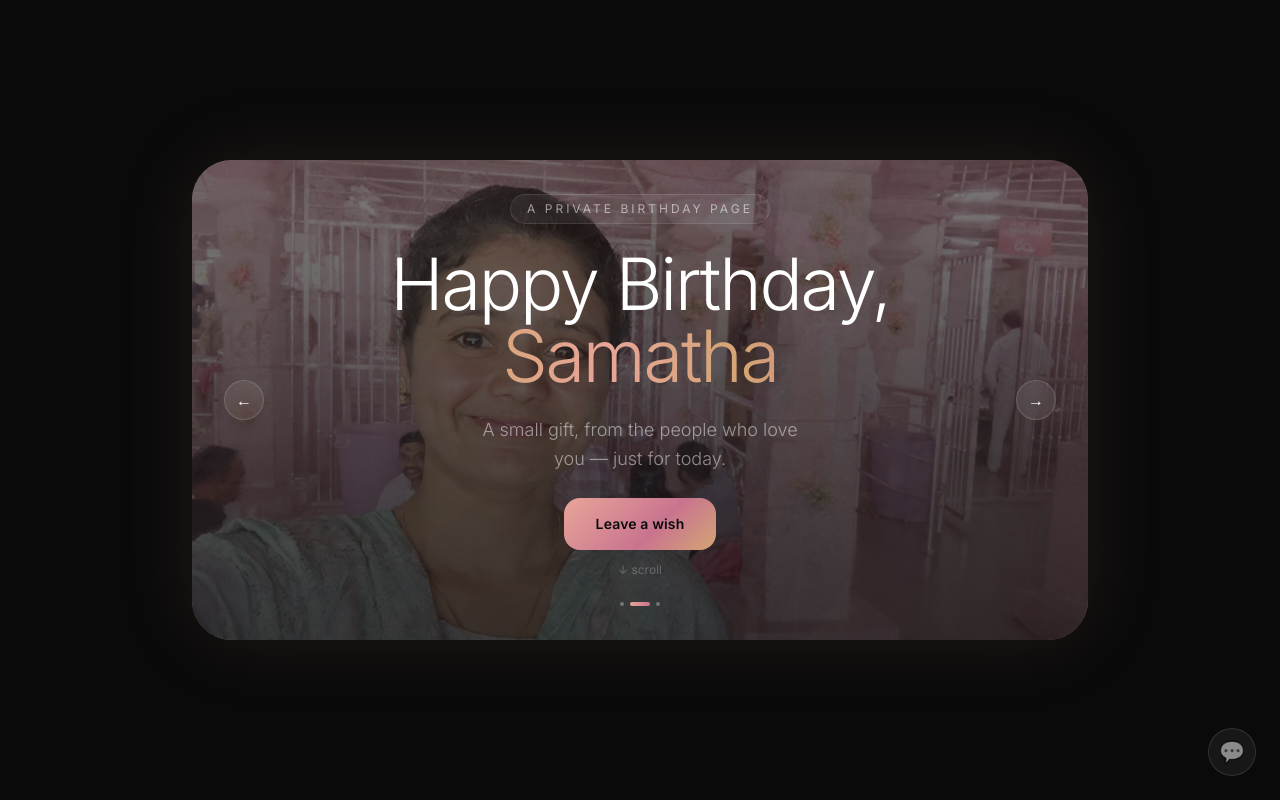
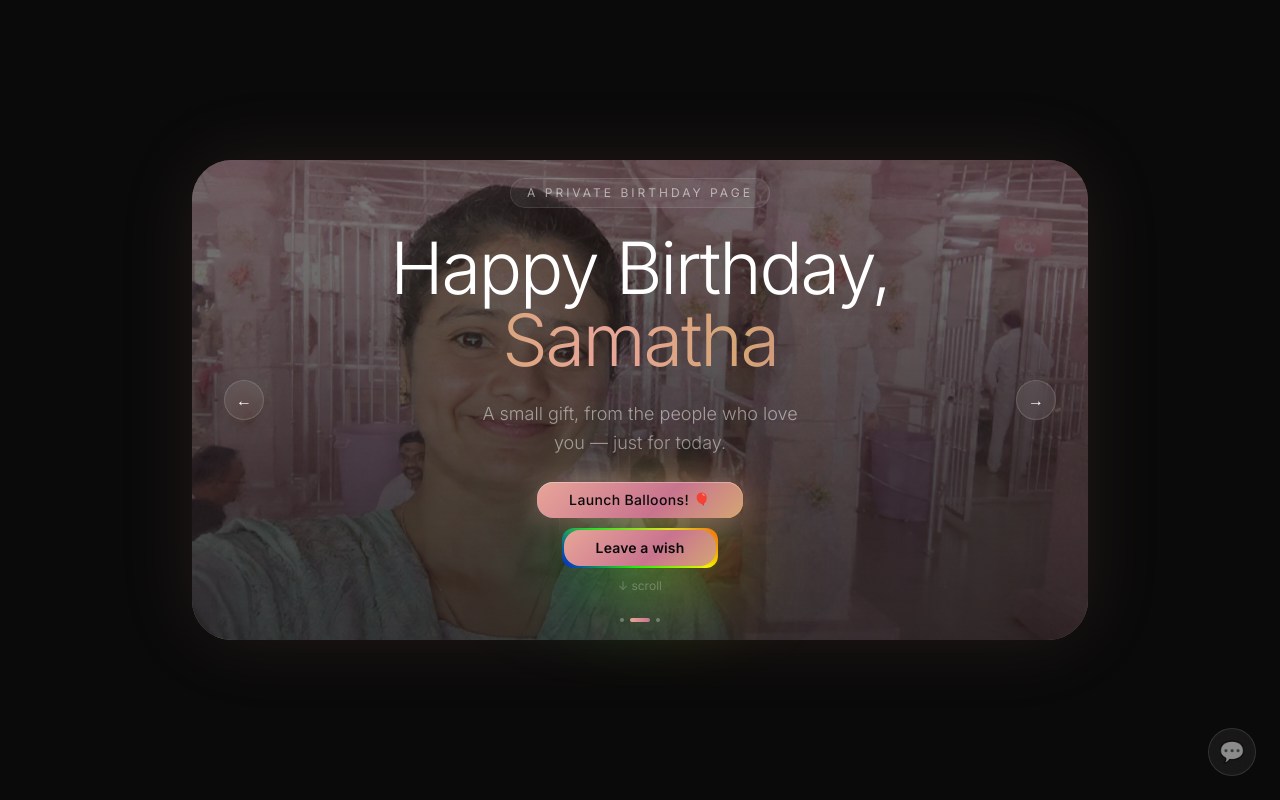
Before and after one commit to wishingsamatha/wishingsamatha.github.io, a React (Vite) app: page / in a window 1280 px wide. Shown: the top 800 px of the page. Built offline with nearby package versions, Linux system fonts and the light colour scheme; the HTML template or start-up script is replaced by a standard one.

Commit message:
added a rainbow effect on cta's and added a leave a ballon component.

```diff
--- /dev/null
+++ b/src/components/ui/balloons.tsx
@@ -0,0 +1,54 @@
+import * as React from "react"
+import { cn } from "@/lib/utils"
+import { balloons, textBalloons } from "balloons-js"
+
+
+export interface BalloonsProps {
+  type?: "default" | "text"
+  text?: string
+  fontSize?: number
+  color?: string
+  className?: string
+  onLaunch?: () => void
+}
+
+export interface BalloonsRef {
+  launchAnimation: () => void
+}
+
+
+const Balloons = React.forwardRef<BalloonsRef, BalloonsProps>(
+  ({ type = "default", text, fontSize = 120, color = "#000000", className, onLaunch }, ref) => {
+    const containerRef = React.useRef<HTMLDivElement>(null)
+
+    const launchAnimation = React.useCallback(() => {
+      if (type === "default") {
+        balloons()
+      } else if (type === "text" && text) {
+        textBalloons([
+          {
+            text,
+            fontSize,
+            color,
+          },
+        ])
+      }
+
+      if (onLaunch) {
+        onLaunch()
+      }
+    }, [type, text, fontSize, color, onLaunch])
+
+
+    React.useImperativeHandle(ref, () => ({
+      launchAnimation,
+    }), [launchAnimation])
+
+
+    return <div ref={containerRef} className={cn("balloons-container", className)} />
+  }
+)
+Balloons.displayName = "Balloons"
+
+
+export { Balloons }
--- /dev/null
+++ b/src/components/ui/button.tsx
@@ -0,0 +1,52 @@
+import { Slot } from "@radix-ui/react-slot";
+import { cva, type VariantProps } from "class-variance-authority";
+import * as React from "react";
+
+import { cn } from "@/lib/utils";
+
+const buttonVariants = cva(
+  "inline-flex items-center justify-center whitespace-nowrap rounded-lg text-sm font-medium transition-colors outline-offset-2 focus-visible:outline focus-visible:outline-2 focus-visible:outline-ring/70 disabled:pointer-events-none disabled:opacity-50 [&_svg]:pointer-events-none [&_svg]:shrink-0",
+  {
+    variants: {
+      variant: {
+        default: "bg-primary text-primary-foreground shadow-sm shadow-black/5 hover:bg-primary/90",
+        destructive:
+          "bg-destructive text-destructive-foreground shadow-sm shadow-black/5 hover:bg-destructive/90",
+        outline:
+          "border border-input bg-background shadow-sm shadow-black/5 hover:bg-accent hover:text-accent-foreground",
+        secondary:
+          "bg-secondary text-secondary-foreground shadow-sm shadow-black/5 hover:bg-secondary/80",
+        ghost: "hover:bg-accent hover:text-accent-foreground",
+        link: "text-primary underline-offset-4 hover:underline",
+      },
+      size: {
+        default: "h-9 px-4 py-2",
+        sm: "h-8 rounded-lg px-3 text-xs",
+        lg: "h-10 rounded-lg px-8",
+        icon: "h-9 w-9",
+      },
+    },
+    defaultVariants: {
+      variant: "default",
+      size: "default",
+    },
+  },
+);
+
+export interface ButtonProps
+  extends React.ButtonHTMLAttributes<HTMLButtonElement>,
+    VariantProps<typeof buttonVariants> {
+  asChild?: boolean;
+}
+
+const Button = React.forwardRef<HTMLButtonElement, ButtonProps>(
+  ({ className, variant, size, asChild = false, ...props }, ref) => {
+    const Comp = asChild ? Slot : "button";
+    return (
+      <Comp className={cn(buttonVariants({ variant, size, className }))} ref={ref} {...props} />
+    );
+  },
+);
+Button.displayName = "Button";
+
+export { Button, buttonVariants };
--- a/src/index.css
+++ b/src/index.css
@@ -85,6 +85,34 @@ html {
   100% { background-position: 200% center; }
 }
 
+@keyframes rainbow {
+  0% { background-position: 0 0; }
+  50% { background-position: 400% 0; }
+  100% { background-position: 0 0; }
+}
+
+.rainbow-border {
+  position: relative;
+  border: none;
+}
+.rainbow-border::before,
+.rainbow-border::after {
+  content: '';
+  position: absolute;
+  left: -2px;
+  top: -2px;
+  border-radius: 12px;
+  background: linear-gradient(45deg, #fb0094, #0000ff, #00ff00, #ffff00, #ff0000, #fb0094, #0000ff, #00ff00, #ffff00, #ff0000);
+  background-size: 400%;
+  width: calc(100% + 4px);
+  height: calc(100% + 4px);
+  z-index: -1;
+  animation: rainbow 20s linear infinite;
+}
+.rainbow-border::after {
+  filter: blur(50px);
+}
+
 .animate-kb-1 { animation: kenburns-1 12s ease-in-out infinite alternate; }
 .animate-kb-2 { animation: kenburns-2 14s ease-in-out infinite alternate; }
 .animate-kb-3 { animation: kenburns-3 13s ease-in-out infinite alternate; }
--- /dev/null
+++ b/src/lib/utils.ts
@@ -0,0 +1,6 @@
+import { type ClassValue, clsx } from "clsx";
+import { twMerge } from "tailwind-merge";
+
+export function cn(...inputs: ClassValue[]) {
+  return twMerge(clsx(inputs));
+}
--- a/src/wishing_samatha.tsx
+++ b/src/wishing_samatha.tsx
@@ -1,4 +1,6 @@
 import { useState, useEffect, useRef, useCallback } from "react";
+import { Balloons } from "@/components/ui/balloons";
+import { Button } from "@/components/ui/button";
 
 // ── Types ────────────────────────────────────────────────────────────────────
 
@@ -337,7 +339,7 @@ function EdgeModal({ state, onClose, onRetry }: EdgeModalProps) {
           {c.cta && (
             <button
               onClick={c.ctaAction || onClose}
-              className="btn-primary flex-1 py-3 rounded-xl text-sm"
+              className="btn-primary rainbow-border flex-1 py-3 rounded-xl text-sm"
             >
               {c.cta}
             </button>
@@ -560,7 +562,7 @@ function AIAssistant({ onDraftReady, onClose }: AIAssistantProps) {
             />
             <button
               onClick={() => onDraftReady(editedDraft)}
-              className="btn-primary w-full py-2.5 rounded-xl text-sm mt-2"
+              className="btn-primary rainbow-border w-full py-2.5 rounded-xl text-sm mt-2"
             >
               Use this message
             </button>
@@ -913,7 +915,7 @@ function Composer({ onSuccess, setEdge }: ComposerProps) {
             <button
               onClick={handleSend}
               disabled={sending}
-              className="btn-primary w-full py-3.5 rounded-2xl text-sm flex items-center justify-center gap-2 mt-2"
+              className="btn-primary rainbow-border w-full py-3.5 rounded-2xl text-sm flex items-center justify-center gap-2 mt-2"
               style={{ opacity: sending ? 0.7 : 1 }}
             >
               {sending ? (
@@ -1065,7 +1067,7 @@ function ViewWishes({ onBack }: { onBack: () => void }) {
                 <button
                   onClick={() => void fetchWishes(true)}
                   disabled={loading}
-                  className="btn-primary w-full py-3 rounded-xl text-sm"
+                  className="btn-primary rainbow-border w-full py-3 rounded-xl text-sm"
                 >
                   {loading ? "Unlocking…" : "Reveal messages"}
                 </button>
@@ -1123,11 +1125,11 @@ function SuccessScreen({ onBack }: { onBack: () => void }) {
       </p>
       <button
         onClick={onBack}
-        className="text-xs px-5 py-2.5 rounded-xl transition-all"
+        className="text-xs px-5 py-2.5 rounded-xl transition-all rainbow-border"
         style={{
           background: "rgba(255,255,255,0.05)",
-          border: "1px solid rgba(255,255,255,0.08)",
-          color: "rgba(255,255,255,0.45)",
+          border: "none",
+          color: "rgba(255,255,255,0.9)",
         }}
       >
         Send another wish
@@ -1196,6 +1198,7 @@ function EdgeDemoStrip({ onShow }: { onShow: (e: EdgeState) => void }) {
 
 function HeroSection({ onCTA }: { onCTA: () => void }) {
   const [slideCurrent, setSlideCurrent] = useState(0);
+  const balloonsRef = useRef<{ launchAnimation: () => void } | null>(null);
 
   // Auto-rotate with crossfade every 5 seconds
   useEffect(() => {
@@ -1244,6 +1247,7 @@ function HeroSection({ onCTA }: { onCTA: () => void }) {
           →
         </button>
       </div>
+      <Balloons ref={balloonsRef} type="default" />
 
       <div className="relative z-20 flex flex-col items-center gap-6">
         {/* Eyebrow */}
@@ -1277,12 +1281,29 @@ function HeroSection({ onCTA }: { onCTA: () => void }) {
 
         {/* CTA */}
         <div className="animate-fade-in-up delay-500 flex flex-col items-center gap-3">
-          <button
+          <Button
+            onClick={() => balloonsRef.current?.launchAnimation()}
+            className="relative overflow-hidden rounded-2xl px-8 py-4 text-sm tracking-wide font-medium rainbow-border"
+            style={{
+              background: "linear-gradient(135deg, #E8A598, #C9748F 60%, #D4A574)",
+              color: "#0a0a0a",
+              boxShadow: "0 0 30px rgba(232,165,152,0.4), 0 0 60px rgba(201,116,143,0.3), inset 0 1px 0 rgba(255,255,255,0.3)",
+            }}
+          >
+            <span className="relative z-10">Launch Balloons! 🎈</span>
+            <span
+              className="absolute inset-0 -translate-x-full animate-[shimmer_2s_infinite]"
+              style={{
+                background: "linear-gradient(90deg, transparent, rgba(255,255,255,0.4), transparent)",
+              }}
+            />
+          </Button>
+          <Button
             onClick={onCTA}
-            className="btn-primary px-8 py-4 rounded-2xl text-sm tracking-wide"
+            className="btn-primary rainbow-border px-8 py-4 rounded-2xl text-sm tracking-wide"
           >
             Leave a wish
-          </button>
+          </Button>
           <a
             href="#composer"
             className="text-xs"
```
Also changed, not shown: package.json (+6 -1 lines), 1 other file (tests, documents, lock files or other folders).
